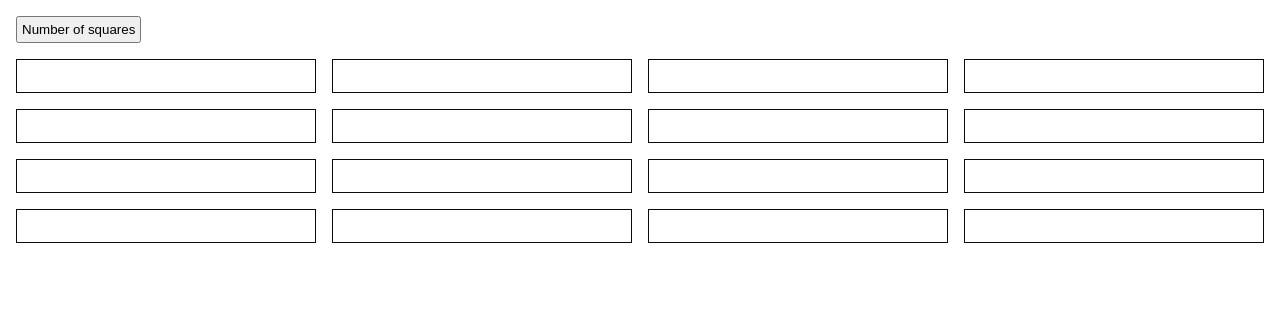
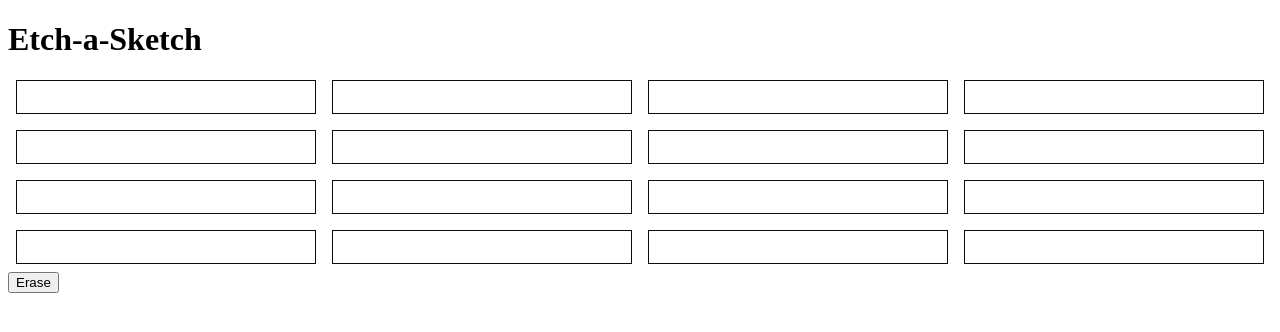
Before and after one commit to govana254/Etch-a-Sketch, a plain HTML site: page index.html in a window 1280 px wide. Drawn offline with Linux system fonts and the light colour scheme.

Commit message:
Refactored the HTML

```diff
--- a/index.html
+++ b/index.html
@@ -7,8 +7,11 @@
     <title>Etch-a-Sketch</title>
 </head>
 <body>
-    <button class="squares" onclick="squareNumber ()" >Number of squares</button>
-    <div id="container"></div>
+    <div class="content">
+        <h1>Etch-a-Sketch</h1>
+        <div id="container"></div>
+    </div>
+    <button>Erase</button>
     <script src="index.js"></script>
 </body>
 </html>
--- a/index.js
+++ b/index.js
@@ -12,5 +12,6 @@ function makeRows(rows, cols) {
 makeRows(4, 4);
 
 function squareNumber () {
-    prompt ("Please enter the number of squares")
+    let squares = prompt ("Please enter the number of squares")
+    squares = Number(squares)
 }
```
